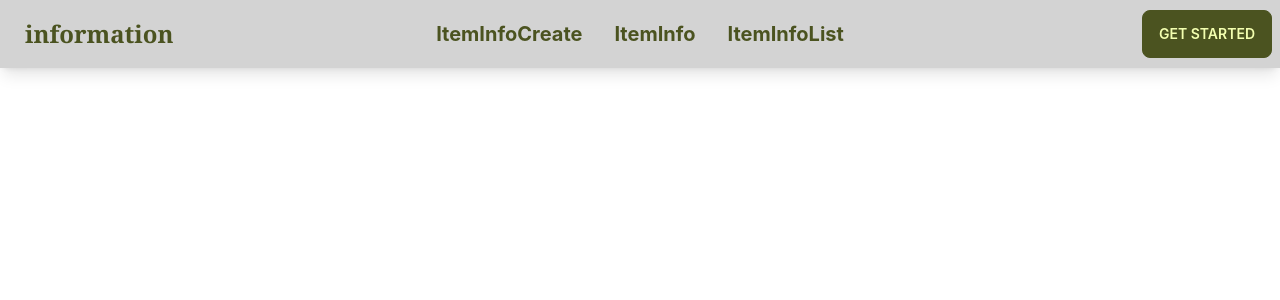
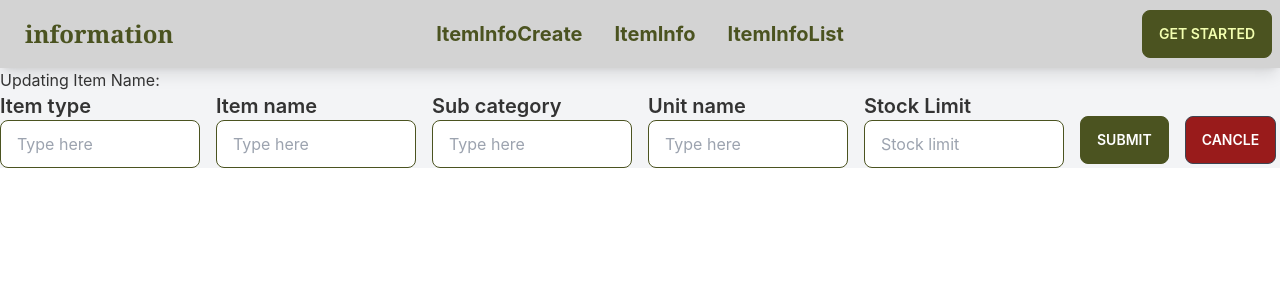
Before and after one commit to epshita-shima/product-information-client, a React (Create React App) app: page /update/1 in a window 1280 px wide. Shown: the top 300 px of the page. Built offline with nearby package versions, Linux system fonts and the light colour scheme; no server answers.

Commit message:
update info and nivaget cancle button

```diff
--- a/src/App.js
+++ b/src/App.js
@@ -4,6 +4,7 @@ import { Routes, Route } from "react-router-dom";
 import ItemInfoCreate from './Pages/ItemInfoCreate';
 import ItemInfo from './Pages/ItemInfo';
 import ItemInfoList from './Pages/ItemInfoList';
+import UpdateInfoList from './Pages/UpdateInfoList';
 function App() {
   return (
     <div className="bg-gray-100">
@@ -12,6 +13,7 @@ function App() {
         <Route path='' element={<ItemInfoCreate />} />
         <Route path='/iteminfo' element={<ItemInfo />} />
         <Route path='/itemlist' element={<ItemInfoList />} />
+        <Route path='/update/:id' element={<UpdateInfoList />} />
       </Routes>
     </div>
   );
--- a/src/Pages/ItemInfoCreate.js
+++ b/src/Pages/ItemInfoCreate.js
@@ -1,6 +1,7 @@
 import React, { useState } from 'react';
 import { FontAwesomeIcon } from '@fortawesome/react-fontawesome'
 import { faPlus, faXmark } from '@fortawesome/free-solid-svg-icons';
+import { Link } from "react-router-dom";
 const ItemInfoCreate = () => {
 
     const [info, setInfo] = useState([{ typeName: '', itemName: '', categoryName: '', unitName: '', stockinfo: '' }]);
@@ -87,7 +88,7 @@ const ItemInfoCreate = () => {
                                 </div>
                                 <div className='mt-5'>
                                     <input type="submit" className='btn btn-primary text-white w-18 h-10' />
-                                    <button className='btn bg-red-800 text-white ml-4'>Cancle</button>
+                                    <Link to='/itemlist'><button className='btn bg-red-800 text-white ml-4'>Cancle</button></Link>
                                 </div>
                             </form>
 
--- a/src/Pages/ItemInfoList.js
+++ b/src/Pages/ItemInfoList.js
@@ -30,7 +30,7 @@ const ItemInfoList = () => {
     }
     return (
         <div className='container mx-auto'>
-            <h3 className='text-4xl font-bold text-center mt-10 mb-10 text-stone-900 uppercase'>Total info length: {infoList.length}</h3>
+            <h3 className='text-4xl font-bold text-center mt-10 mb-10 text-stone-900 '>Products Information</h3>
             <div class="overflow-x-auto">
                 <table class="table w-full text-center">
                     <thead className=''>
@@ -54,7 +54,7 @@ const ItemInfoList = () => {
                                 <td className='bg-accent text-white'>{a.insertCategory}</td>
                                 <td className='bg-primary text-white'>{a.insertUnitName}</td>
                                 <td className='bg-accent text-white'>{a.insertStock}</td>
-                                <td className='bg-primary text-white'><button>Update</button></td>
+                                <td className='bg-primary text-white'><Link to={`/update/${a._id}`}><button>Update</button></Link></td>
                                 <td className='bg-red-800 text-white'><button onClick={() => handleDelete(a._id)} className='ml-4'>X</button></td>
                             </tr>)
                         }
--- /dev/null
+++ b/src/Pages/UpdateInfoList.js
@@ -0,0 +1,86 @@
+import React, { useEffect, useState } from 'react';
+import { useParams } from 'react-router-dom';
+import { Link } from "react-router-dom";
+
+const UpdateInfoList = () => {
+    const { id } = useParams();
+    const [infoList, setInfoList] = useState([]);
+
+    useEffect(() => {
+        fetch(`http://localhost:5000/update/${id}`)
+            .then(res => res.json())
+            .then(data => setInfoList(data));
+    }, [])
+
+    const handleUpdateInfo = (e) => {
+        e.preventDefault();
+        const insertType = e.target.itemType.value;
+        const insertName = e.target.itemName.value;
+        const insertCategory = e.target.categoryName.value;
+        const insertUnitName = e.target.unitName.value;
+        const insertStock = e.target.stockInfo.value;
+        console.log(insertType, insertName, insertCategory, insertUnitName, insertStock)
+
+        const productInfo = { insertType, insertName, insertCategory, insertUnitName, insertStock };
+        fetch(`http://localhost:5000/update/${id}`, {
+            method: "PUT",
+            headers: {
+                'content-type': 'application/json'
+            },
+            body: JSON.stringify(productInfo)
+        })
+            .then(res => res.json())
+            .then(data => {
+                console.log('success', data)
+                alert('update successfully');
+            })
+        e.target.reset();
+
+    }
+    return (
+        <div>
+            <h3>Updating Item Name:{infoList.insertName}</h3>
+            <form className='grid grid-cols-6 gap-4 items-center' onSubmit={handleUpdateInfo}>
+                <div>
+                    <label htmlFor="" className='text-xl font-semibold'>Item type</label>
+                    <input type="text"
+                        name='itemType'
+                        placeholder="Type here"
+                        class="input input-bordered input-primary w-full max-w-xs" />
+                </div>
+                <div>
+                    <label htmlFor="" className='text-xl font-semibold'>Item name</label>
+                    <input type="text"
+                        name='itemName'
+                        placeholder="Type here"
+                        class="input input-bordered input-primary w-full max-w-xs" />
+                </div>
+
+                <div>
+                    <label htmlFor="" className='text-xl font-semibold'>Sub category</label>
+                    <input type="text"
+                        name='categoryName'
+                        placeholder="Type here"
+                        class="input input-bordered input-primary w-full max-w-xs" />
+                </div>
+                <div>
+                    <label htmlFor="" className='text-xl font-semibold'>Unit name</label>
+                    <input type="text"
+                        name='unitName'
+                        placeholder="Type here"
+                        class="input input-bordered input-primary w-full max-w-xs" />
+                </div>
+                <div>
+                    <label htmlFor="" className='text-xl font-semibold'>Stock Limit</label>
+                    <input type="text" name='stockInfo' placeholder="Stock limit" class="input input-bordered input-primary w-full max-w-xs" />
+                </div>
+                <div className='mt-5'>
+                    <input type="submit" className='btn btn-primary text-white w-18 h-10' />
+                    <Link to='/itemlist'><button className='btn bg-red-800 text-white ml-4'>Cancle</button></Link>
+                </div>
+            </form>
+        </div>
+    );
+};
+
+export default UpdateInfoList;
```
